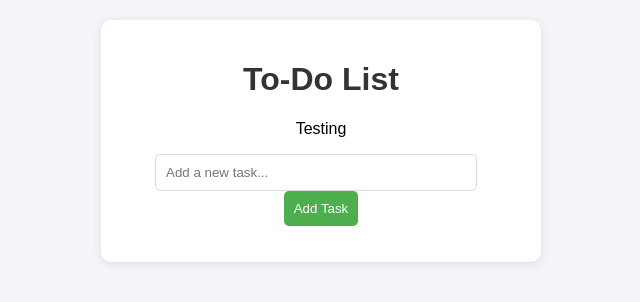
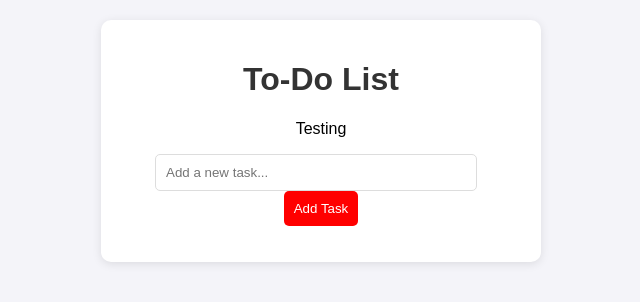
Before and after one commit to Deepal05/sonarqube-test, a plain HTML site: page index.html in a window 1280 px wide. In both pictures the pointer is over the button "Add Task". Shown: the whole page, without its empty margins (319-959 px from the left). Drawn offline with Linux system fonts and the light colour scheme; files whose address does not match are found by name.

Commit message:
Updated content in style.css

```diff
--- a/style.css
+++ b/style.css
@@ -37,7 +37,7 @@ body {
   }
 
   button:hover {
-    background-color: #4cae4c;
+    background-color: red;
   }
 
   ul {
```
